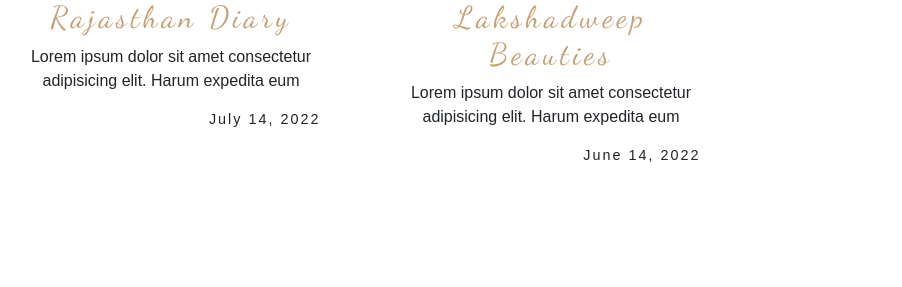
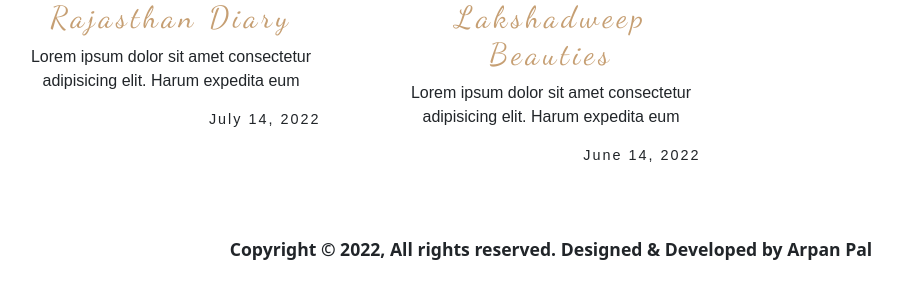
Before and after one commit to Arpan-Pal1/BlogAr, a Flask app: page / in a window 1280 px wide. Shown: the part 1814-2101 px from the top of the page, without its empty margins (89-991 px from the left). Before the commit the page ends 1976 px from the top, so only its background shows below. Run offline with Flask 2, Linux system fonts and the light colour scheme; some web fonts are replaced.

Commit message:
third commit

```diff
--- a/static/css/style.css
+++ b/static/css/style.css
@@ -256,3 +256,18 @@ span{
     background: #efefef;
     border: 2px solid #c69f73;
 }
+
+
+/* footer section */
+.footer{
+    width: 100%;
+    height: 9vh;
+    /* background-color: #c69f73; */
+    padding-top: 5px;
+    font-size: 1.1rem;
+    font-weight: bold;
+}
+
+@media  {
+
+}
--- a/templates/base.html
+++ b/templates/base.html
@@ -85,6 +85,13 @@
     {% block body %}
 
     {% endblock body %}
+
+
+    <div class="container mt-5 footer">
+        <p class="text-center mt-3">Copyright © 2022, All rights reserved. Designed & Developed by Arpan Pal</p>
+
+        <!-- <p class="text-center">© by Arpan 2022</p> -->
+    </div>
 </body>
 <!-- Option 1: Bootstrap Bundle with Popper -->
 <script src="https://cdn.jsdelivr.net/npm/bootstrap@5.0.2/dist/js/bootstrap.bundle.min.js" integrity="sha384-MrcW6ZMFYlzcLA8Nl+NtUVF0sA7MsXsP1UyJoMp4YLEuNSfAP+JcXn/tWtIaxVXM" crossorigin="anonymous"></script>
```
Also changed, not shown: static/image/emile-perron-xrVDYZRGdw4-unsplash.jpg (added), static/image/hitesh-choudhary-D9Zow2REm8U-unsplash.jpg (added).
